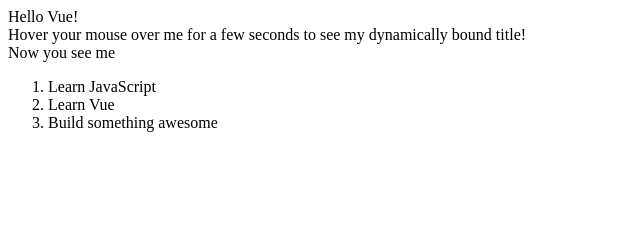
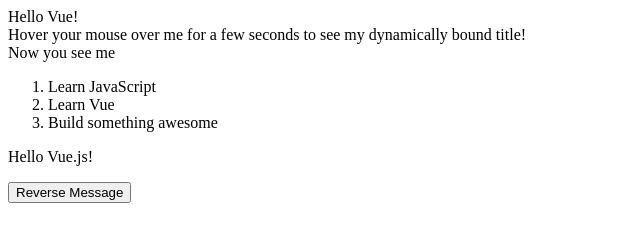
Before and after one commit to DevinDow/vue-script, a plain HTML site: page index.html in a window 1280 px wide. Shown: the whole page, without its empty margins (0-640 px from the left). Drawn offline with nearby package versions, Linux system fonts and the light colour scheme.

Commit message:
v-on:click for a button calls a method on the data

```diff
--- a/index.html
+++ b/index.html
@@ -21,6 +21,11 @@
       {{ todo.text }}
     </li>
   </ol>
+</div>
+
+<div id="app-5">
+  <p>{{ message }}</p>
+  <button v-on:click="reverseMessage">Reverse Message</button>
 </div>
 
 
@@ -57,4 +62,16 @@ var app4 = new Vue({
   }
 })
 
+var app5 = new Vue({
+  el: '#app-5',
+  data: {
+    message: 'Hello Vue.js!'
+  },
+  methods: {
+    reverseMessage: function () {
+      this.message = this.message.split('').reverse().join('')
+    }
+  }
+})
+
 </script>
```
